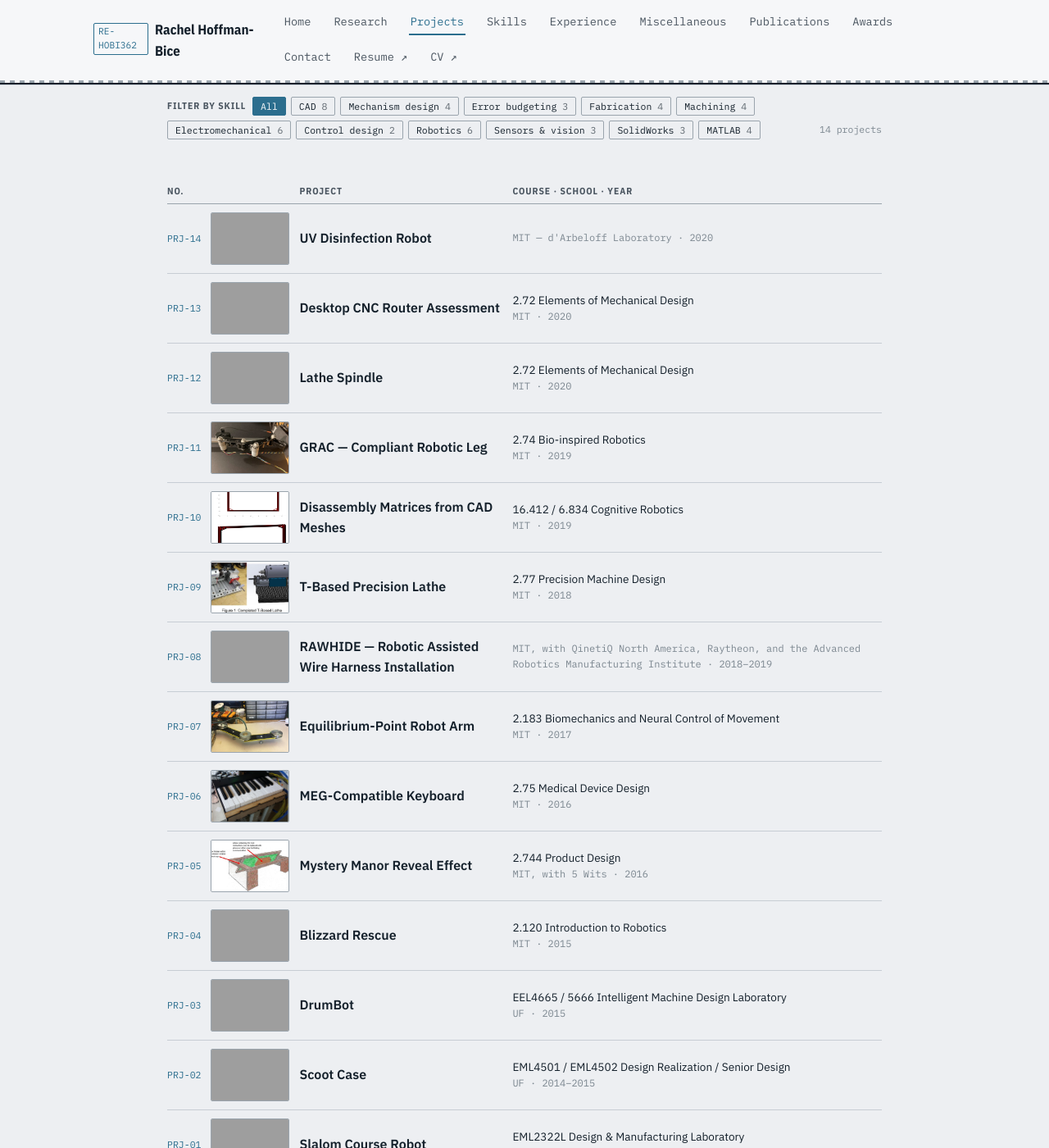
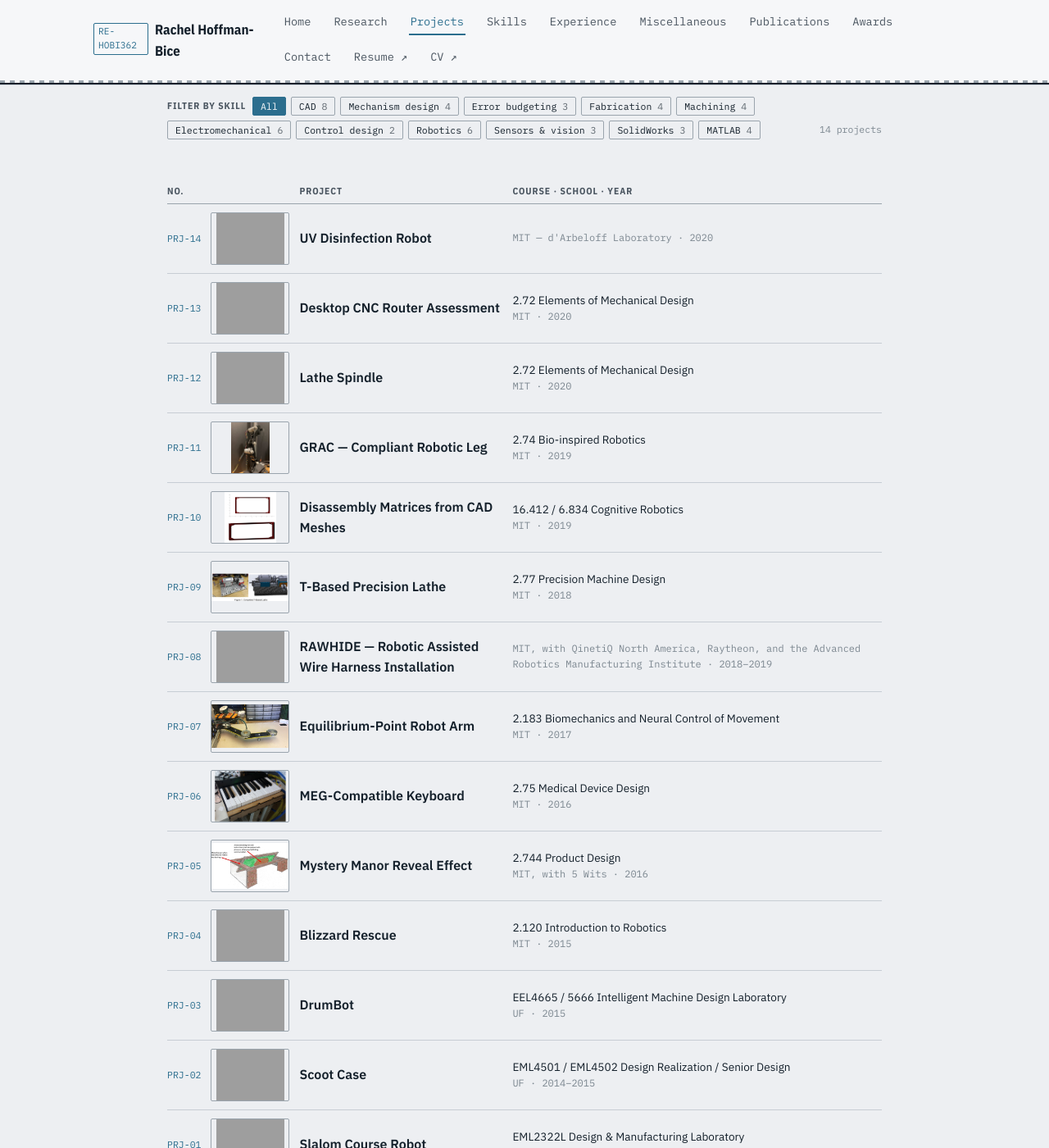
Before and after one commit to hobi362/hobi362.github.io, a Jekyll site: the page built from projects.md, in a window 1280 px wide and 1400 px high, scrolled down 299 px. Shown: the whole window at 82% size. Built offline with Jekyll 4.4.1, drawn with Linux system fonts in a browser that asks for light colours; grey boxes are pictures that could not be loaded.

Commit message:
Show whole photos in thumbnails; rotate the GRAC leg photo upright
Home tiles and the /projects/ table thumbnails used object-fit: cover,
which filled each box by cropping the photo. They now use contain, so the
whole image is scaled to fit. The GRAC built-leg photo is rotated 90
degrees clockwise.

Co-Authored-By: Claude Opus 5 <noreply@anthropic.com>

```diff
--- a/assets/css/style.css
+++ b/assets/css/style.css
@@ -531,7 +531,7 @@ a.tag--skill-more:hover { color: var(--accent); border-color: var(--accent); }
   display: block;
   width: 100%;
   aspect-ratio: 3 / 2;
-  object-fit: cover;
+  object-fit: contain;
   background: var(--paper);
   border-bottom: 1px solid var(--line);
 }
@@ -567,7 +567,7 @@ a.tag--skill-more:hover { color: var(--accent); border-color: var(--accent); }
   display: block;
   width: 96px;
   height: 64px;
-  object-fit: cover;
+  object-fit: contain;
   background: var(--paper);
   border: 1px solid var(--line-strong);
   border-radius: var(--radius);
@@ -620,7 +620,7 @@ a.tag--skill-more:hover { color: var(--accent); border-color: var(--accent); }
   flex: 0 0 auto;
   width: 96px;
   height: 64px;
-  object-fit: cover;
+  object-fit: contain;
   border: 1px solid var(--line-strong);
   border-radius: var(--radius);
   background: var(--paper);
```
Also changed, not shown: assets/images/projects/grac/built-leg.jpg.
